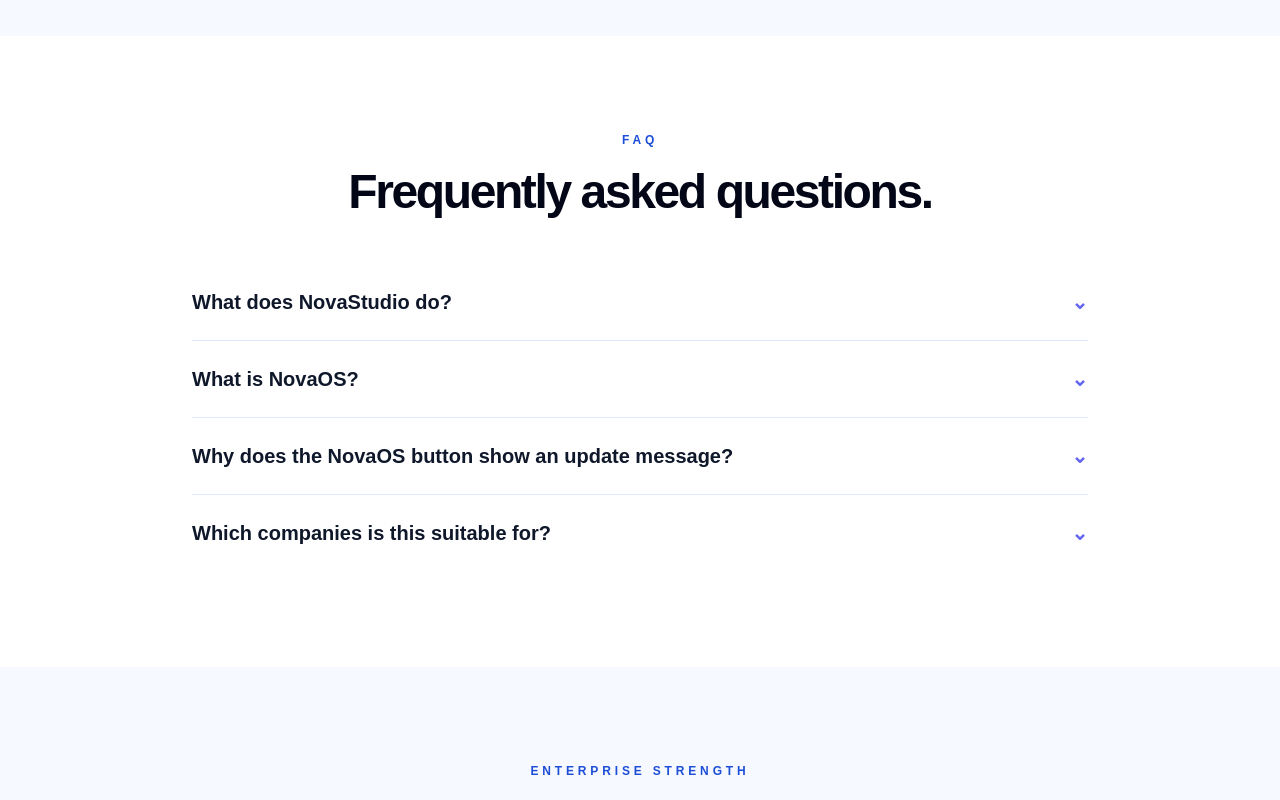
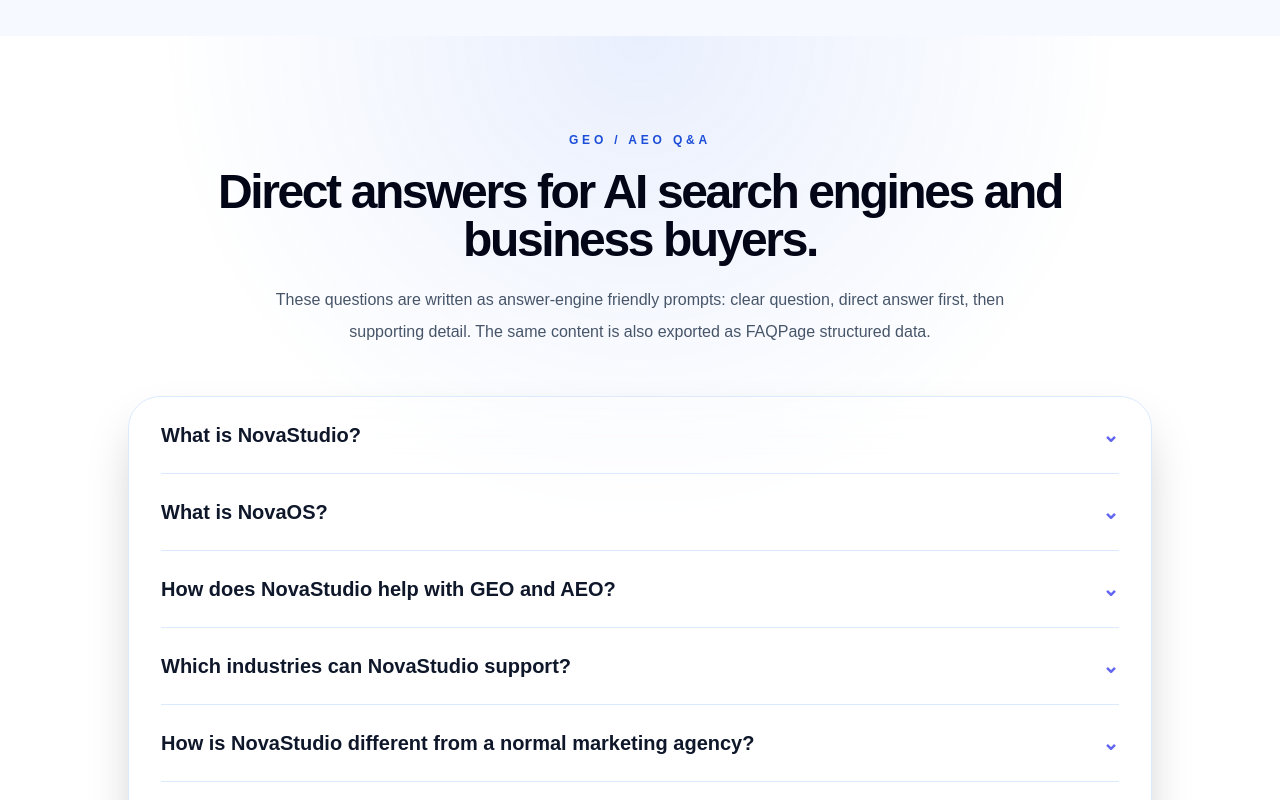
Before and after one commit to Booyuu/Novatest, a Next.js app: page / in a window 1280 px wide. Shown: the part 6360-7160 px from the top of the page. Built offline with nearby package versions, Linux system fonts and the light colour scheme.

Commit message:
Rewrite homepage FAQ for GEO and add FAQ structured data

```diff
--- a/components/HomeDeepSections.tsx
+++ b/components/HomeDeepSections.tsx
@@ -32,8 +32,17 @@
     resources: [['Industry insights', 'How AI search changes business discovery'], ['Product tools', 'Campaign briefs, calendars and landing-page checklists'], ['Growth playbooks', 'Web3, fintech, SaaS and SME growth systems']],
     casesTitle: 'Example systems NovaStudio can build.',
     cases: [['Fintech merchant acquisition', 'Education content, landing assets and merchant onboarding.'], ['Web3 onboarding campaign', 'Registration guidance, KYC education and conversion follow-up.'], ['AI SaaS authority engine', 'Product explainers, comparison pages and GEO articles.']],
-    faqTitle: 'Frequently asked questions.',
-    faqs: [['What does NovaStudio do?', 'NovaStudio is the enterprise front door for NovaOS. It helps companies build AI-powered marketing workflows for campaigns, content, leads, GEO, customer operation and growth.'], ['What is NovaOS?', 'NovaOS is the AI Marketing Operating System behind NovaStudio, connecting Brand Brain, Campaign Builder, Content Engine, Lead Capture Kit, GEO/AEO, Marketplace and Academy.'], ['Why does the NovaOS button show an update message?', 'The public NovaOS interface is being updated. The website keeps NovaOS as the special entry point while NovaStudio continues to explain the platform and collect strategy calls.'], ['Which companies is this suitable for?', 'Fintech, Web3, AI SaaS, SMEs, education, clinics and local-service businesses.']],
+    faqEyebrow: 'GEO / AEO Q&A',
+    faqTitle: 'Direct answers for AI search engines and business buyers.',
+    faqBody: 'These questions are written as answer-engine friendly prompts: clear question, direct answer first, then supporting detail. The same content is also exported as FAQPage structured data.',
+    faqs: [
+      ['What is NovaStudio?', 'NovaStudio is an AI-powered marketing operations company and the enterprise front door for NovaOS. It helps growth teams build repeatable workflows for campaigns, content, GEO/AEO visibility, lead capture, customer follow-up and marketing asset production.'],
+      ['What is NovaOS?', 'NovaOS is the AI Marketing Operating System behind NovaStudio. It connects Brand Brain, Campaign Builder, Content Engine, Lead Capture Kit, GEO/AEO Engine, Compliance Copy Checker, Growth Dashboard, Marketplace, Academy and Creator Center into one operating layer.'],
+      ['How does NovaStudio help with GEO and AEO?', 'NovaStudio helps companies structure answer-ready content for AI search and traditional search. This includes FAQ clusters, comparison pages, product explainers, authority articles, brand entity content and clear answers that AI systems can understand and cite.'],
+      ['Which industries can NovaStudio support?', 'NovaStudio can support many industries because NovaOS works as a modular marketing operating layer. Common use cases include fintech, payments, Web3, AI SaaS, B2B services, SMEs, education, clinics, retail, professional services, industrial trade and local service businesses.'],
+      ['How is NovaStudio different from a normal marketing agency?', 'NovaStudio does not only deliver one-off creative work. It turns strategy, campaign planning, content production, lead capture, GEO/AEO content and customer operations into repeatable systems that can be managed through NovaOS.'],
+      ['Why does the NovaOS button show an update message?', 'The public NovaOS interface is being updated. NovaStudio keeps NovaOS as a special entry point while the website explains the operating system, captures strategy calls and prepares users for the NovaOS experience.'],
+    ],
   },
   zh: {
     scenarioLabel: '关键业务场景',
@@ -63,31 +72,57 @@
     resources: [['行业资讯', 'AI 搜索如何改变业务发现'], ['产品工具', '活动 brief、内容日历和落地页检查清单'], ['增长手册', 'Web3、金融科技、SaaS 和 SME 增长系统']],
     casesTitle: 'NovaStudio 可以搭建的系统案例。',
     cases: [['金融科技商户获客', '教育内容、落地页资产和商户入驻流程。'], ['Web3 注册转化活动', '注册引导、KYC 教育和转化跟进。'], ['AI SaaS 权威内容引擎', '产品讲解、对比页面和 GEO 文章。']],
-    faqTitle: '常见问题。',
-    faqs: [['NovaStudio 是做什么的？', 'NovaStudio 是 NovaOS 的企业级前门，帮助企业搭建活动、内容、线索、GEO、客户运营和增长工作流。'], ['NovaOS 是什么？', 'NovaOS 是 NovaStudio 背后的 AI Marketing Operating System，连接品牌大脑、活动构建器、内容引擎、线索获取、GEO/AEO、市场资产和学院。'], ['为什么点击 NovaOS 会显示更新中？', '当前公开入口正在更新。官网保留 NovaOS 特殊入口，用于塑造平台预期并引导客户预约策略沟通。'], ['适合哪些公司？', '适合金融科技、Web3、AI SaaS、中小企业、教育、诊所和本地服务业务。']],
+    faqEyebrow: 'GEO / AEO 问答',
+    faqTitle: '给 AI 搜索引擎和业务客户看的直接答案。',
+    faqBody: '这里的 Q&A 按照答案引擎喜欢的方式写：问题清楚，回答第一句直接给结论，后面再补充解释。同时页面会输出 FAQPage 结构化数据。',
+    faqs: [
+      ['NovaStudio 是什么？', 'NovaStudio 是一家 AI 驱动的营销运营公司，也是 NovaOS 的企业级前门。它帮助增长型企业搭建 campaign、内容、GEO/AEO 曝光、线索捕获、客户跟进和营销资产生产的可复制工作流。'],
+      ['NovaOS 是什么？', 'NovaOS 是 NovaStudio 背后的 AI Marketing Operating System。它连接品牌大脑、活动构建器、内容引擎、线索获取工具包、GEO/AEO 引擎、合规文案检查、增长仪表盘、市场、学院和创作者中心。'],
+      ['NovaStudio 如何帮助企业做 GEO 和 AEO？', 'NovaStudio 帮企业搭建适合 AI 搜索和传统搜索识别的答案型内容，包括 FAQ 集群、对比页面、产品解释页、权威文章、品牌实体内容和清晰的可引用答案。'],
+      ['NovaStudio 适合哪些行业？', 'NovaStudio 理论上可以适配很多行业，因为 NovaOS 是模块化营销操作层。常见场景包括金融科技、支付、Web3、AI SaaS、B2B 服务、中小企业、教育、诊所、零售、专业服务、工业贸易和本地服务业务。'],
+      ['NovaStudio 和普通营销 agency 有什么不同？', 'NovaStudio 不只是交付一次性的创意内容。它会把策略、活动策划、内容生产、线索捕获、GEO/AEO 内容和客户运营沉淀成可重复的系统，并通过 NovaOS 承载。'],
+      ['为什么点击 NovaOS 会显示更新中？', '当前 NovaOS 公开入口正在更新。NovaStudio 仍然把 NovaOS 作为特殊入口展示，用官网解释操作系统能力、收集策略沟通需求，并为用户进入 NovaOS 做准备。'],
+    ],
   },
   ja: {
     scenarioLabel: '業務シナリオ', scenarioTitle: '成長を決める業務シナリオに合わせたソリューション。', scenarioBody: 'NovaStudio は NovaOS によってコンテンツ、キャンペーン、AI 検索露出、リード獲得、顧客運用を接続します。', learn: '詳しく見る',
     scenarios: [['AI コンテンツ制作', '戦略 brief から記事、動画脚本、SNS、メール、LP 資産を作成。'], ['GEO / AEO 露出', 'AI 検索向けページ、FAQ、比較記事、権威資産を構築。'], ['リード獲得システム', 'フォーム、スコアリング、フォローアップ、CRM 連携を設計。'], ['信頼重視の表現', 'Fintech、Web3、決済領域の価値を明確に伝達。'], ['多言語展開', 'APAC とグローバル向けに訴求を調整。'], ['再利用可能な資産', 'テンプレートとプレイブックを資産化。']],
     stackLabel: 'NovaOS レイヤー', stackTitle: 'NovaStudio を支える AI Marketing OS。', stackBody: 'スクロールすると既読モジュールが折りたたまれ、現在のモジュールが展開されます。',
     stack: [{ no: '01', title: 'ブランドブレイン', color: 'bg-[#d9c2ff]', points: ['ブランド記憶', '承認済み表現', '受け手地図', 'ポジショニング'] }, { no: '02', title: 'キャンペーンビルダー', color: 'bg-[#b9e7ff]', points: ['Brief', '30日カレンダー', 'メッセージ', 'CTA'] }, { no: '03', title: 'コンテンツエンジン', color: 'bg-[#a8f0ae]', points: ['記事', '動画脚本', 'SNS', 'メール'] }, { no: '04', title: 'リード獲得キット', color: 'bg-[#cbd2ff]', points: ['Lead magnet', 'Forms', 'Follow-up', 'CRM'] }, { no: '05', title: 'GEO / AEO + Compliance', color: 'bg-[#ffe0b7]', points: ['AI検索ページ', 'FAQ', 'リスク表現', '権威記事'] }, { no: '06', title: '市場と Academy', color: 'bg-[#f3d6ff]', points: ['テンプレート', '報酬', '挑戦', '学習経路'] }],
-    resourcesTitle: 'AI マーケティングチーム向けリソース。', resources: [['業界知見', 'AI 検索が発見を変える'], ['製品ツール', 'Brief、カレンダー、LP チェックリスト'], ['成長手册', 'Web3、Fintech、SaaS、SME']], casesTitle: '構築できるシステム例。', cases: [['Fintech 獲得', '教育コンテンツと LP。'], ['Web3 オンボーディング', '登録案内と KYC 教育。'], ['AI SaaS 権威エンジン', '説明、比較、GEO 記事。']], faqTitle: 'よくある質問。', faqs: [['NovaStudio は？', 'NovaOS の企業向け入口です。'], ['NovaOS は？', 'NovaStudio を支える AI Marketing OS です。'], ['なぜ更新中ですか？', '公開インターフェースを更新中です。'], ['向いている会社は？', 'Fintech、Web3、AI SaaS、中小企業など。']],
+    resourcesTitle: 'AI マーケティングチーム向けリソース。', resources: [['業界知見', 'AI 検索が発見を変える'], ['製品ツール', 'Brief、カレンダー、LP チェックリスト'], ['成長手册', 'Web3、Fintech、SaaS、SME']], casesTitle: '構築できるシステム例。', cases: [['Fintech 獲得', '教育コンテンツと LP。'], ['Web3 オンボーディング', '登録案内と KYC 教育。'], ['AI SaaS 権威エンジン', '説明、比較、GEO 記事。']], faqEyebrow: 'GEO / AEO Q&A', faqTitle: 'AI 検索と購入者向けの直接回答。', faqBody: '質問と回答を明確にし、FAQPage 構造化データとしても出力します。', faqs: [['NovaStudio とは何ですか？', 'NovaStudio は NovaOS の企業向け入口となる AI マーケティング運用会社です。'], ['NovaOS とは何ですか？', 'NovaOS は NovaStudio を支える AI Marketing Operating System です。'], ['GEO と AEO をどう支援しますか？', 'FAQ、比較ページ、権威記事、AI 検索向けの明確な回答を設計します。'], ['どの業界に対応しますか？', 'Fintech、Web3、AI SaaS、SME、教育、医療、ローカルサービスなどに対応します。'], ['通常の代理店と何が違いますか？', '一回限りの制作ではなく、再利用できるマーケティング運用システムを構築します。'], ['なぜ NovaOS は更新中ですか？', '公開インターフェースを更新中ですが、NovaOS は中核システムとして位置付けています。']],
   },
   ko: {
     scenarioLabel: '비즈니스 시나리오', scenarioTitle: '성장을 결정하는 시나리오를 위한 솔루션.', scenarioBody: 'NovaStudio는 NovaOS를 통해 콘텐츠, 캠페인, AI 검색 노출, 리드 확보, 고객 운영을 연결합니다.', learn: '더 알아보기',
     scenarios: [['AI 콘텐츠 제작', '전략 brief에서 글, 영상 스크립트, SNS, 이메일, 랜딩 자산을 만듭니다.'], ['GEO / AEO 노출', 'AI 검색용 페이지, FAQ, 비교 콘텐츠, 권위 자산을 구축합니다.'], ['리드 확보 시스템', '폼, 점수화, 후속 플로우, CRM 연계를 설계합니다.'], ['신뢰 중심 커뮤니케이션', '핀테크, Web3, 결제 영역의 가치를 명확히 전달합니다.'], ['다국어 확장', 'APAC 및 글로벌 고객에 맞게 메시지를 조정합니다.'], ['재사용 가능한 자산', '템플릿과 플레이북을 성장 자산으로 만듭니다.']],
     stackLabel: 'NovaOS 플랫폼 레이어', stackTitle: 'NovaStudio 뒤의 AI Marketing OS.', stackBody: '스크롤하면 지난 모듈은 접히고 현재 모듈은 펼쳐집니다.',
     stack: [{ no: '01', title: '브랜드 브레인', color: 'bg-[#d9c2ff]', points: ['브랜드 기억', '승인 문구', '고객 지도', '포지셔닝'] }, { no: '02', title: '캠페인 빌더', color: 'bg-[#b9e7ff]', points: ['Brief', '30일 캘린더', '메시지', 'CTA'] }, { no: '03', title: '콘텐츠 엔진', color: 'bg-[#a8f0ae]', points: ['글', '영상 스크립트', 'SNS', '이메일'] }, { no: '04', title: '리드 캡처 키트', color: 'bg-[#cbd2ff]', points: ['Lead magnet', 'Forms', 'Follow-up', 'CRM'] }, { no: '05', title: 'GEO / AEO + Compliance', color: 'bg-[#ffe0b7]', points: ['AI 검색 페이지', 'FAQ', '리스크 문구', '권위 콘텐츠'] }, { no: '06', title: '마켓과 아카데미', color: 'bg-[#f3d6ff]', points: ['템플릿', '보상', '챌린지', '학습 경로'] }],
-    resourcesTitle: 'AI 마케팅 팀을 위한 리소스.', resources: [['산업 인사이트', 'AI 검색이 발견을 바꾸는 방식'], ['제품 도구', 'Brief, 캘린더, LP 체크리스트'], ['성장 플레이북', 'Web3, 핀테크, SaaS, SME']], casesTitle: '구축 가능한 시스템 예시.', cases: [['핀테크 획득', '교육 콘텐츠와 랜딩 자산.'], ['Web3 온보딩', '가입 안내와 KYC 교육.'], ['AI SaaS 권위 엔진', '설명, 비교, GEO 글.']], faqTitle: '자주 묻는 질문.', faqs: [['NovaStudio는?', 'NovaOS의 기업용 입구입니다.'], ['NovaOS는?', 'NovaStudio를 지원하는 AI Marketing OS입니다.'], ['왜 업데이트 중인가요?', '공개 인터페이스를 업데이트 중입니다.'], ['어떤 회사에 적합한가요?', '핀테크, Web3, AI SaaS, 중소기업 등에 적합합니다.']],
+    resourcesTitle: 'AI 마케팅 팀을 위한 리소스.', resources: [['산업 인사이트', 'AI 검색이 발견을 바꾸는 방식'], ['제품 도구', 'Brief, 캘린더, LP 체크리스트'], ['성장 플레이북', 'Web3, 핀테크, SaaS, SME']], casesTitle: '구축 가능한 시스템 예시.', cases: [['핀테크 획득', '교육 콘텐츠와 랜딩 자산.'], ['Web3 온보딩', '가입 안내와 KYC 교육.'], ['AI SaaS 권위 엔진', '설명, 비교, GEO 글.']], faqEyebrow: 'GEO / AEO Q&A', faqTitle: 'AI 검색과 비즈니스 구매자를 위한 직접 답변.', faqBody: '질문과 답변을 명확하게 구성하고 FAQPage 구조화 데이터로도 출력합니다.', faqs: [['NovaStudio는 무엇인가요?', 'NovaStudio는 NovaOS의 기업용 입구인 AI 마케팅 운영 회사입니다.'], ['NovaOS는 무엇인가요?', 'NovaOS는 NovaStudio를 지원하는 AI Marketing Operating System입니다.'], ['GEO와 AEO를 어떻게 지원하나요?', 'FAQ, 비교 페이지, 권위 콘텐츠, AI 검색용 명확한 답변을 설계합니다.'], ['어떤 산업에 적합한가요?', '핀테크, Web3, AI SaaS, SME, 교육, 의료, 로컬 서비스에 적합합니다.'], ['일반 대행사와 무엇이 다른가요?', '일회성 제작이 아니라 재사용 가능한 마케팅 운영 시스템을 구축합니다.'], ['왜 NovaOS는 업데이트 중인가요?', '공개 인터페이스는 업데이트 중이지만 NovaOS는 핵심 시스템으로 유지됩니다.']],
   },
 } as const;
+
+function buildFaqSchema(faqs: readonly (readonly [string, string])[]) {
+  return {
+    '@context': 'https://schema.org',
+    '@type': 'FAQPage',
+    mainEntity: faqs.map(([question, answer]) => ({
+      '@type': 'Question',
+      name: question,
+      acceptedAnswer: {
+        '@type': 'Answer',
+        text: answer,
+      },
+    })),
+  };
+}
 
 export function HomeDeepSections({ onOpenModal }: { onOpenModal: () => void }) {
   const { lang } = useLanguage();
   const c = copy[lang];
+  const faqSchema = buildFaqSchema(c.faqs);
 
   return (
     <div className="bg-white text-slate-950">
+      <script type="application/ld+json" dangerouslySetInnerHTML={{ __html: JSON.stringify(faqSchema) }} />
       <section className="px-5 py-24 sm:px-8 lg:px-10">
         <div className="mx-auto grid max-w-[1500px] gap-12 lg:grid-cols-[0.42fr_0.58fr]">
           <div className="lg:sticky lg:top-32 lg:self-start">
@@ -129,12 +164,14 @@
         </div>
       </section>
 
-      <section className="px-5 py-24 sm:px-8 lg:px-10">
-        <div className="mx-auto max-w-4xl">
-          <p className="eyebrow text-center">FAQ</p>
+      <section className="relative overflow-hidden px-5 py-24 sm:px-8 lg:px-10">
+        <div className="absolute inset-0 bg-[radial-gradient(circle_at_50%_0%,rgba(37,99,235,0.10),transparent_30rem)]" />
+        <div className="relative mx-auto max-w-5xl">
+          <p className="eyebrow text-center">{c.faqEyebrow}</p>
           <h2 className="mt-5 text-center text-5xl font-semibold tracking-[-0.05em] text-slate-950">{c.faqTitle}</h2>
-          <div className="mt-12 divide-y divide-blue-100">
-            {c.faqs.map(([question, answer]) => <details key={question} className="group py-6"><summary className="flex cursor-pointer list-none items-center justify-between gap-6 text-xl font-semibold text-slate-900"><span>{question}</span><span className="text-indigo-500 group-open:rotate-180">⌄</span></summary><p className="mt-4 leading-8 text-slate-600">{answer}</p></details>)}
+          <p className="mx-auto mt-5 max-w-3xl text-center leading-8 text-slate-600">{c.faqBody}</p>
+          <div className="mt-12 divide-y divide-blue-100 rounded-[2rem] border border-blue-100 bg-white/86 px-6 shadow-2xl shadow-blue-900/8 backdrop-blur-xl sm:px-8">
+            {c.faqs.map(([question, answer]) => <details key={question} className="group py-6"><summary className="flex cursor-pointer list-none items-center justify-between gap-6 text-xl font-semibold text-slate-900"><span>{question}</span><span className="text-indigo-500 transition group-open:rotate-180">⌄</span></summary><p className="mt-4 leading-8 text-slate-600">{answer}</p></details>)}
           </div>
         </div>
       </section>
```
